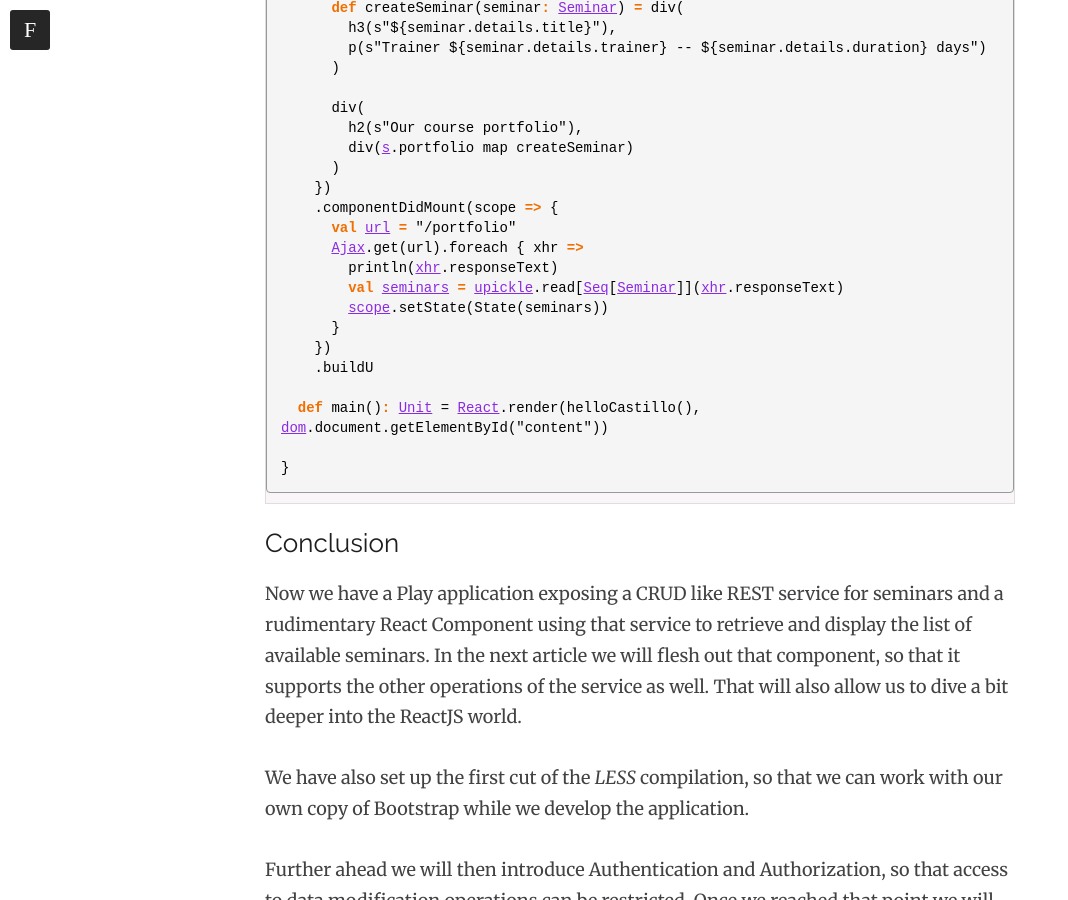
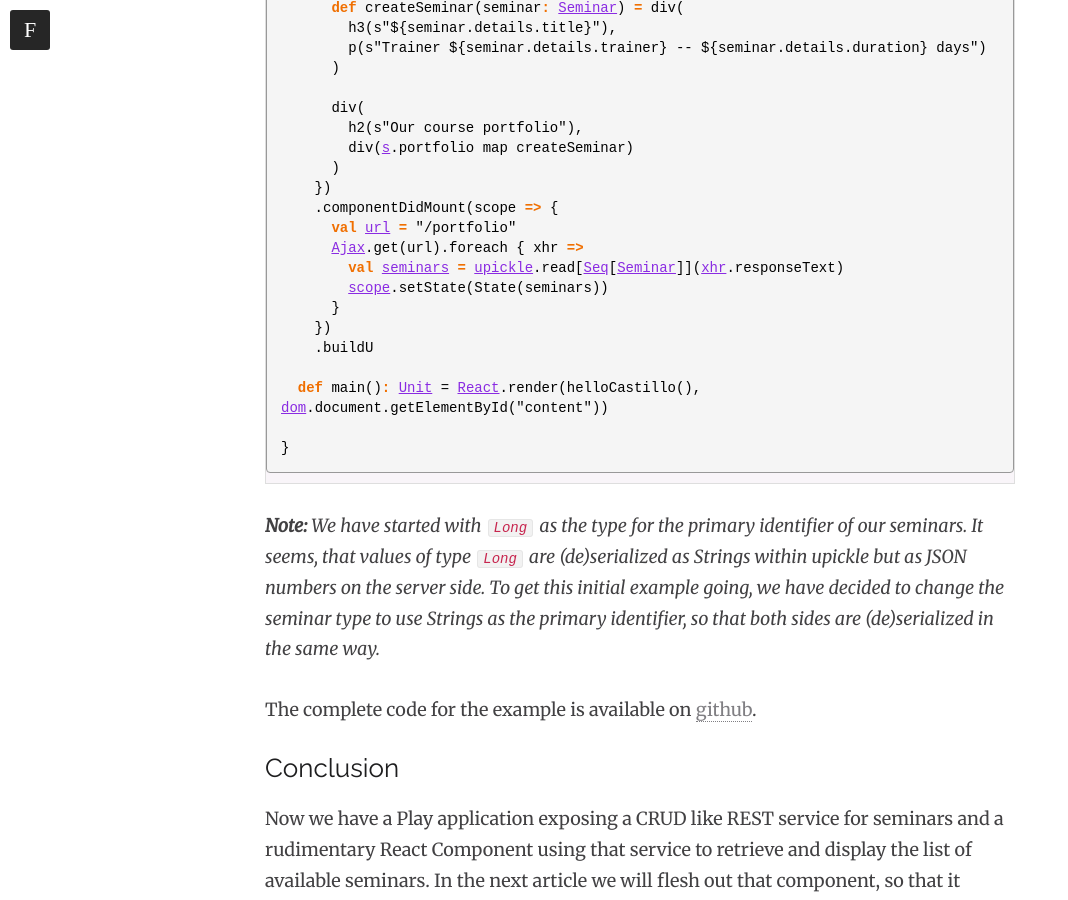
Before and after one commit to woq-blended/woq.github.io, a Jekyll site: the page built from _posts/2015-01-23-castillo-04-Initial-Webclient.markdown, in a window 1280 px wide and 900 px high, scrolled down 14002 px. Shown: the whole window, without its empty margins (0-1068 px from the left). Built offline with Jekyll 4.4.1, drawn with Linux system fonts in a browser that asks for light colours; nearby versions of some CDN libraries; comment, search, counter and statistics services are not loaded.

Commit message:
Working on first client server React call with Scala JS

```diff
--- a/_posts/2015-01-23-castillo-04-Initial-Webclient.markdown
+++ b/_posts/2015-01-23-castillo-04-Initial-Webclient.markdown
@@ -486,7 +486,6 @@
     .componentDidMount(scope => {
       val url = "/portfolio"
       Ajax.get(url).foreach { xhr =>
-        println(xhr.responseText)
         val seminars = upickle.read[Seq[Seminar]](xhr.responseText)
         scope.setState(State(seminars))
       }
@@ -497,6 +496,13 @@
 
 }
 {%endhighlight%}
+
+_**Note:** We have started with `Long` as the type for the primary identifier of our seminars. It seems, that values
+of type `Long` are (de)serialized as Strings within upickle but as JSON numbers on the server side. To get this initial
+example going, we have decided to change the seminar type to use Strings as the primary identifier, so that both sides
+are (de)serialized in the same way._
+
+The complete code for the example is available on [github](https://github.com/CastilloSanRafael/castillo/tree/03_InitialWebClient).
 
 ## Conclusion
 
```
